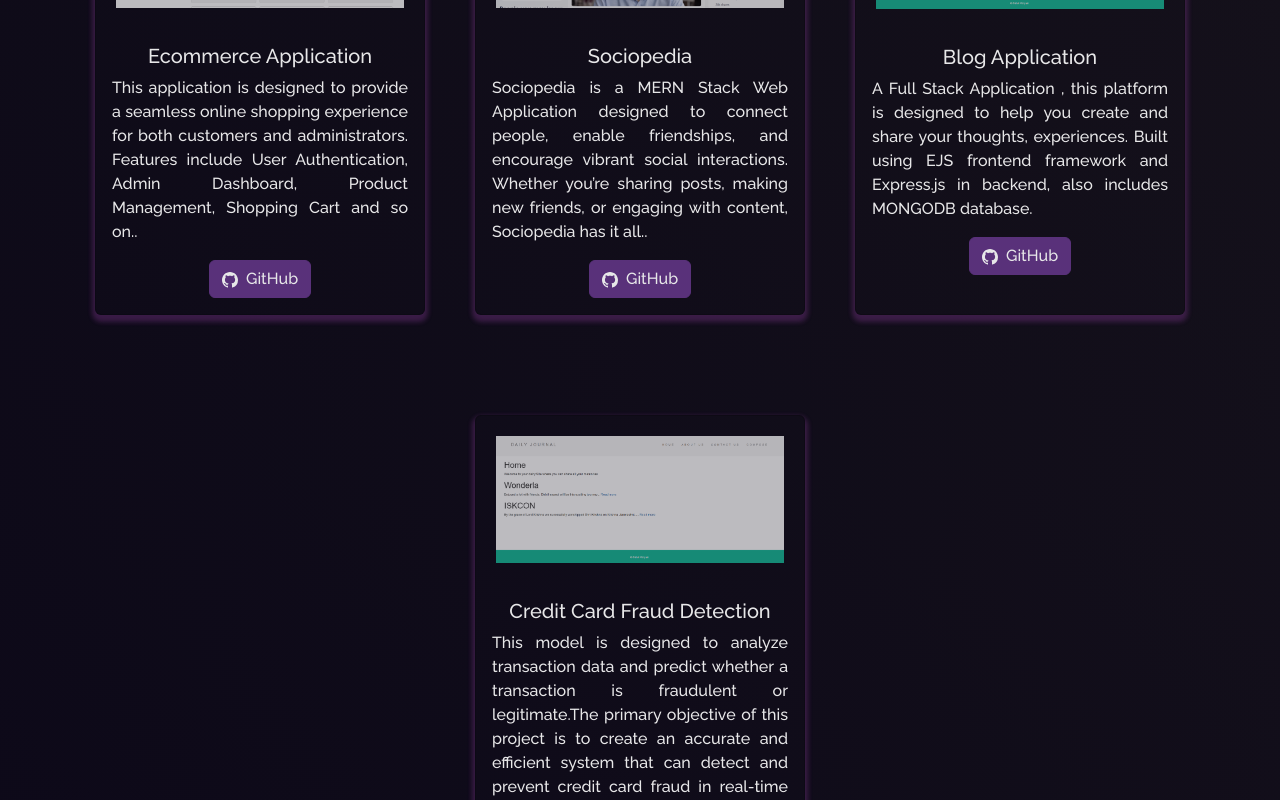
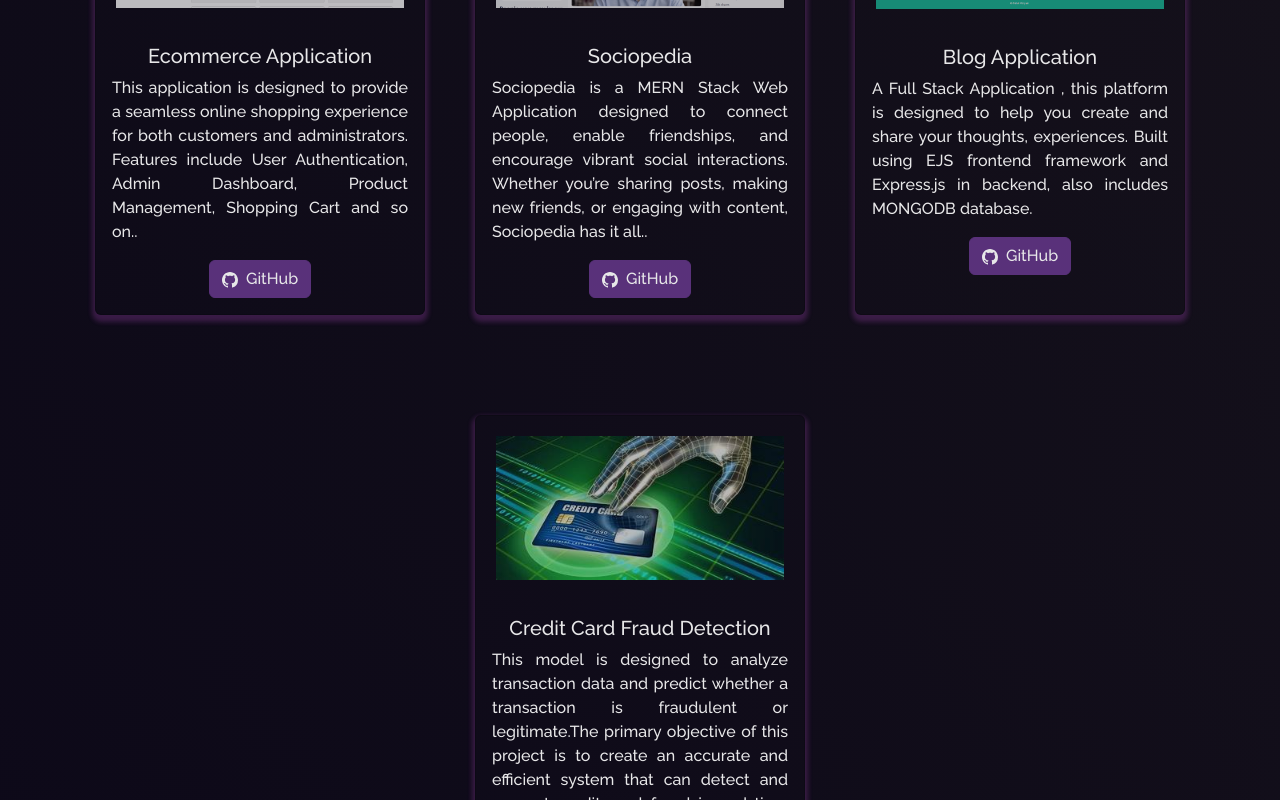
Before and after one commit to Sahilparyani1804/My-portfolio, a React (Create React App) app: page /projects in a window 1280 px wide. Shown: the part 441-1241 px from the top of the page. Built offline with nearby package versions, Linux system fonts and the light colour scheme.

Commit message:
updated projects

```diff
--- a/src/components/Projects/Projects.js
+++ b/src/components/Projects/Projects.js
@@ -5,6 +5,7 @@ import Particle from "../Particle";
 import ecomm from "../../Assets/Projects/ecomm.png";
 import socio from "../../Assets/Projects/socio.png";
 import blog from "../../Assets/Projects/blog.png";
+import credit from "../../Assets/Projects/credit.jpeg";
 function Projects() {
   return (
     <Container fluid className="project-section">
@@ -56,7 +57,7 @@ function Projects() {
           </Col>
           <Col md={4} className="project-card">
             <ProjectCard
-              imgPath={blog}
+              imgPath={credit}
               isBlog={false}
               title="Credit Card Fraud Detection"
               description="This model is designed to analyze transaction data and predict whether a transaction is fraudulent or legitimate.The
```
Also changed, not shown: src/Assets/Projects/credit.jpeg (added).
